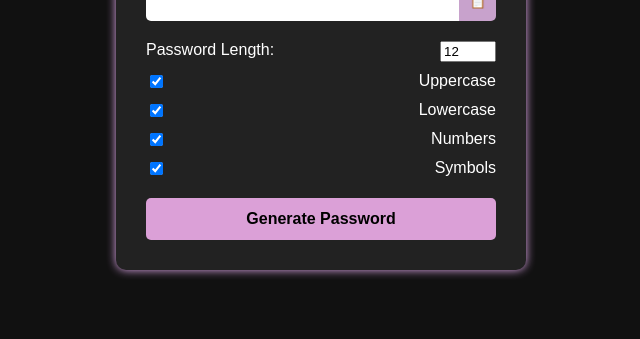
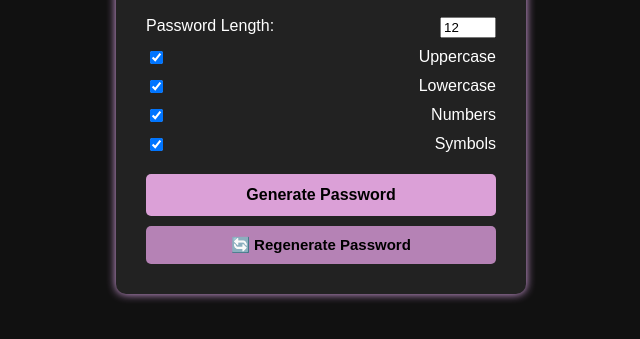
Before and after one commit to sarikaa2020/password-generator, a plain HTML site: page index.html in a window 1280 px wide. Shown: the part 355-694 px from the top of the page, without its empty margins (319-959 px from the left). Drawn offline with Linux system fonts and the light colour scheme.

Commit message:
Added regenerate password button feature

```diff
--- a/index.html
+++ b/index.html
@@ -24,7 +24,12 @@
       <label><input type="checkbox" id="symbols" checked> Symbols</label>
     </div>
 
+    <!-- First main button -->
     <button id="generateBtn" onclick="generatePassword()">Generate Password</button>
+
+    <!-- New feature: Regenerate button -->
+    <button id="regenBtn" onclick="generatePassword()">🔄 Regenerate Password</button>
+
   </div>
 
   <script src="script.js"></script>
--- a/style.css
+++ b/style.css
@@ -64,3 +64,23 @@ h1 {
   cursor: pointer;
   font-weight: bold;
 }
+#regenBtn {
+  width: 100%;
+  padding: 10px;
+  font-size: 15px;
+  background-color: #b582b5;
+  border: none;
+  border-radius: 5px;
+  cursor: pointer;
+  margin-top: 10px;
+  font-weight: bold;
+  transition: 0.3s;
+}
+
+#regenBtn:hover {
+  background-color: #cb9dc9;
+  transform: scale(1.05);
+}
+#regenBtn:active {
+  transform: scale(0.95);
+}
```
